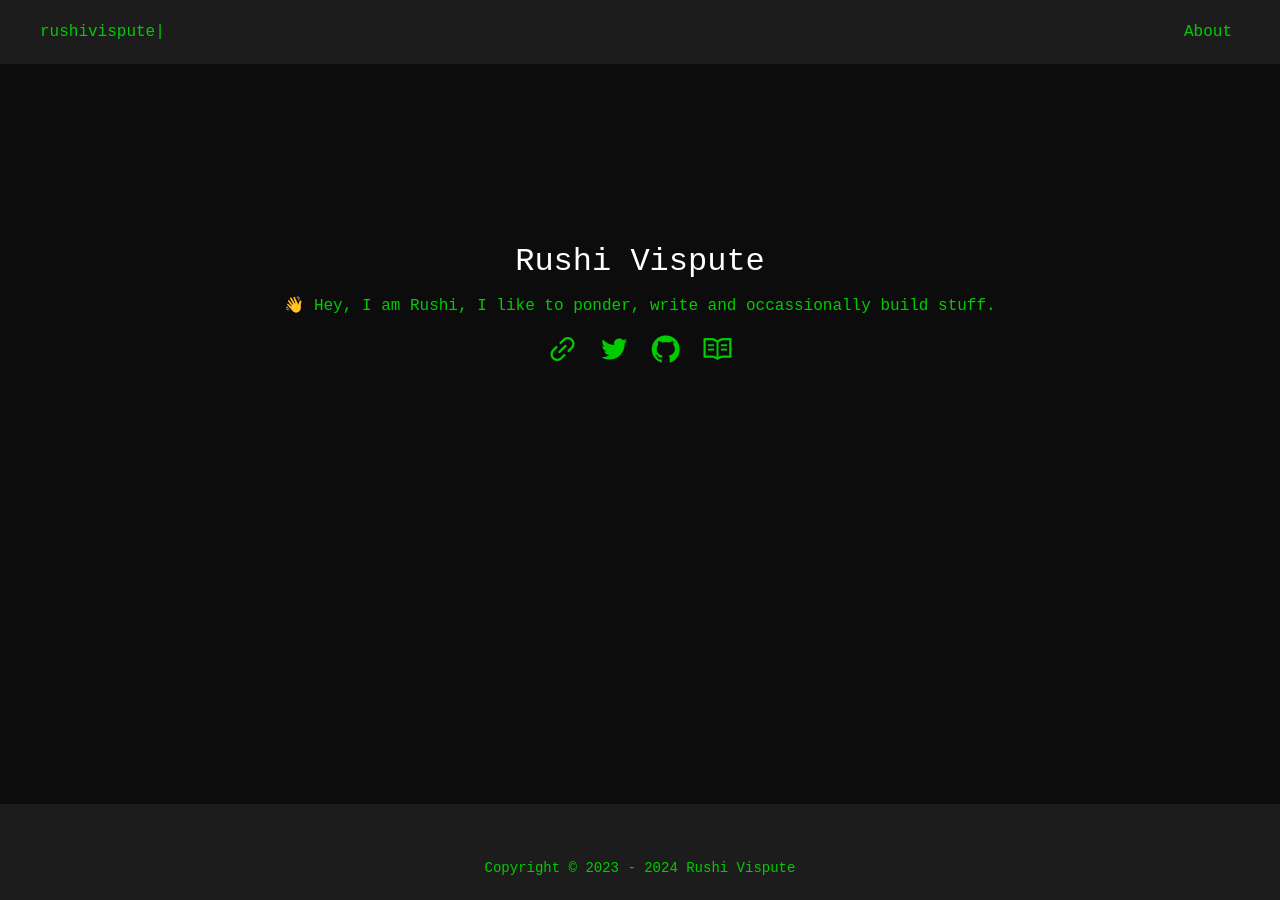
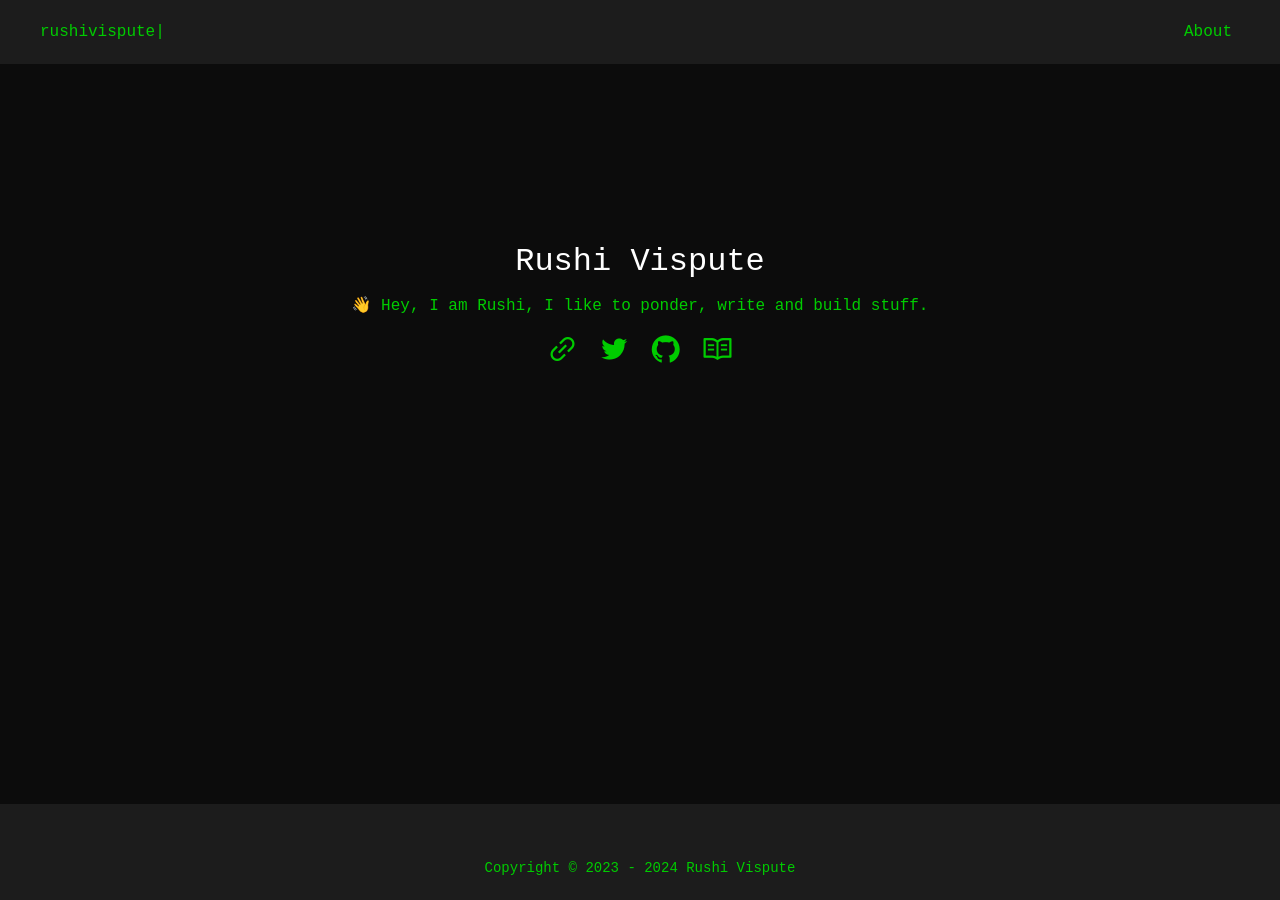
Before and after one commit to Styleebender/rushi_vispute, a Jekyll site: the page built from index.md, in a window 1280 px wide. Built offline with Jekyll 4.4.1, drawn with Linux system fonts in a browser that asks for light colours.

Commit message:
log_main

```diff
--- a/CNAME
+++ /dev/null
@@ -1 +0,0 @@
-ritwikraha.dev
--- a/_layouts/home.html
+++ b/_layouts/home.html
@@ -7,7 +7,7 @@ layout: default
         <div class="intro">
             <div class="nickname" style="font-family:'Courier New', monospace;">Rushi Vispute</div>
             <div class="description">
-                <p style="font-family:'Courier New', monospace;">👋 Hey, I am Rushi, I like to <a href="https://x.com/whereisrishi_">ponder</a>, <a href="https://medium.com/@rushi.vispute29">write</a> and occassionally <a href="https://github.com/Styleebender">build</a> stuff.</br></p>
+                <p style="font-family:'Courier New', monospace;">👋 Hey, I am Rushi, I like to <a href="https://x.com/whereisrishi_">ponder</a>, <a href="https://medium.com/@rushi.vispute29">write</a> and <a href="https://github.com/Styleebender">build</a> stuff.</br></p>
             </div>
             <div class="links">
                 <a class="link-item" title="Link"
```
